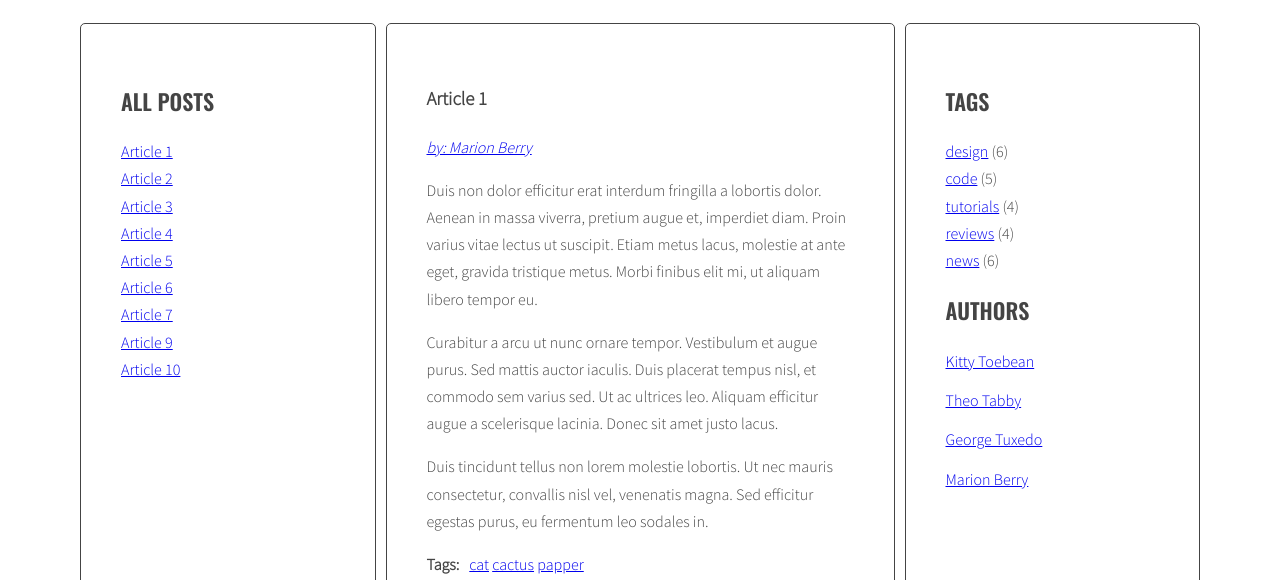
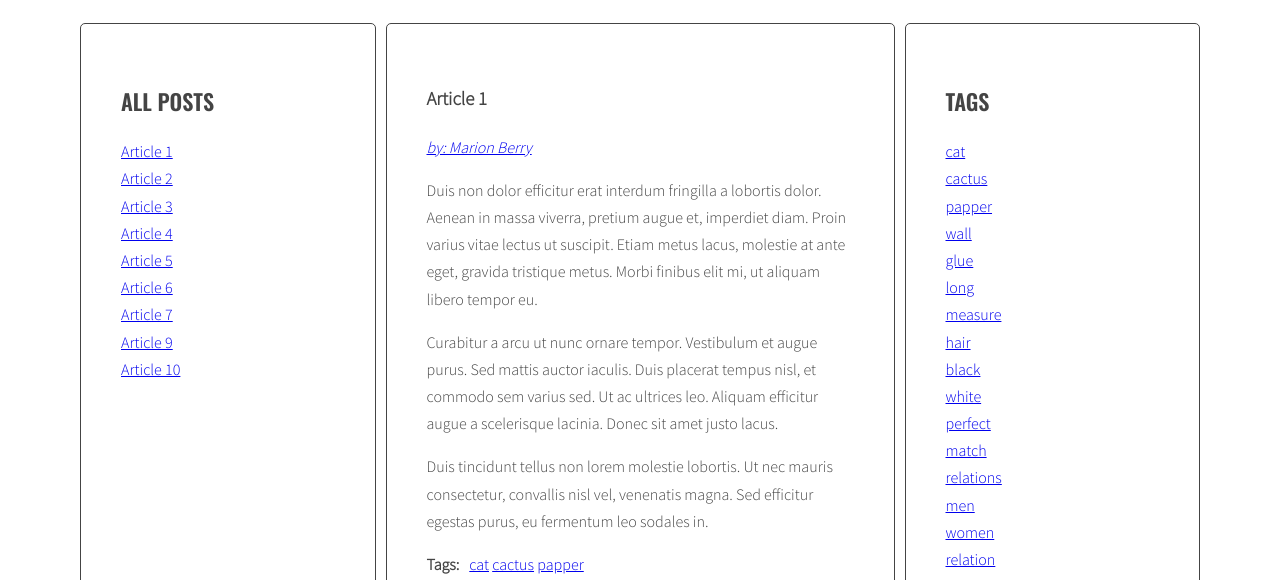
Before and after one commit to mateusz-andrzej-krupa/javascript-blog, a website: page index.html in a window 1280 px wide. Shown: the part 220-800 px from the top of the page. Drawn offline with nearby package versions, Linux system fonts and the light colour scheme.

Commit message:
Display tagList on right section.

```diff
--- a/index.html
+++ b/index.html
@@ -147,11 +147,6 @@
             <aside class="sidebar">
               <h2 class="section-title">Tags</h2>
               <ul class="list tags">
-                <li><a href="#">design</a> <span>(6)</span></li>
-                <li><a href="#">code</a> <span>(5)</span></li>
-                <li><a href="#">tutorials</a> <span>(4)</span></li>
-                <li><a href="#">reviews</a> <span>(4)</span></li>
-                <li><a href="#">news</a> <span>(6)</span></li>
               </ul>
               <h2 class="section-title">Authors</h2>
               <ul class="list authors">
--- a/js/script.js
+++ b/js/script.js
@@ -5,6 +5,7 @@
     optTitleSelector = '.post-title',
     optArticleTagsSelector = '.post-tags .list',
     optArticleAuthorSelector = '.post-author';
+  optTagListSelector = '.tag.list';
   /* [DONE] Click listener on lef column */
   const titleClickHandler = function(){
     //console.log('this: ', this);
@@ -76,6 +77,10 @@
   generateTitleLinks();
   /* --------------------------- */
   const generateTags = function(){
+
+    /* [NEW] create a new variable allTags with an empty array */
+    let allTags = [];
+
     /* [DONE] find all articles */
     const articles = document.querySelectorAll(optArticleSelector);
     //console.log(articles);
@@ -100,12 +105,25 @@
         /* [DONE] add generated code to html variable */
         html = html + tagLink + (' ');
         //console.log('htmllink', html);
+
+        /* [NEW] check if this link is NOT already in allTags */
+        if(allTags.indexOf(tagLink) == -1){
+          /* [NEW] add generated code to allTags array */
+          allTags.push(tagLink);
+
+        }
       /* [OK] END LOOP: for each tag */
       }
       /* [DONE] insert HTML of all the links into the tags wrapper */
       tagWrapper.innerHTML = html;
       //console.log('tagWrapper ', tagWrapper );
-    /* [OK] END LOOP: for every article: */
+      /* [OK] END LOOP: for every article: */
+
+      /* [NEW] find list of tags in right column */
+      const tagList = document.querySelector('.tags');
+
+      /* [NEW] add html from allTags to tagList */
+      tagList.innerHTML = allTags.join(' ');
     }
   };
   generateTags();
@@ -238,4 +256,50 @@
     }
   };
   addClickListenersToAuthors();
+
+  /* do usuniecia - cwiczenia tablic------------------------------------ */
+  /*
+  const categories = [];
+  categories.push('animals');
+  categories.push('travel');
+  console.log('cat', categories);
+  const categoriesLength = categories.length;
+  console.log('catLength', categoriesLength);
+  const firstCategory = categories[0];
+  console.log('piersza kategoria:', firstCategory);
+  const indexOfSecondCategory = 1;
+  const secondCategory = categories[indexOfSecondCategory];
+  console.log('druga kategoria:', secondCategory);
+  const indexOfTravel = categories.indexOf('travel');
+  console.log('indexOfTravel to:', indexOfTravel);
+  const indexOfCars = categories.indexOf('cars');
+  console.log('czy w tablicy jest/sa cars? :', indexOfCars);
+  categories.push('fruits');
+  categories.push('food');
+  categories.push('phones');
+  console.log(categories);
+  const indexOfFruits = categories.indexOf('fruits');
+  console.log('indeks dla fruit', indexOfFruits);
+  const removedValues = categories.splice(indexOfFruits, 1);
+  console.log(categories);
+  const indexOfFood = categories.indexOf('food');
+  console.log('indexOfFood:', indexOfFood);
+  categories.splice(indexOfFood, 2);
+  console.log(categories);
+  const joinedArrayElement = categories.join('- ');
+  console.log(joinedArrayElement);
+  const html = '<ul><li>' +  categories.join('</li><li>')+ '</li></ul>';
+  console.log('html', html);
+  const topic = 'uno, dos, tres';
+  console.log('topic', topic);
+  const topicArray = topic.split(', ');
+  console.log(topicArray);
+  */
+
+  //const keywords = ['travel', 'France'];
+  //keywords.push('Paris');
+  //console.log('keywords',keywords);
+
+
+
 }
```
